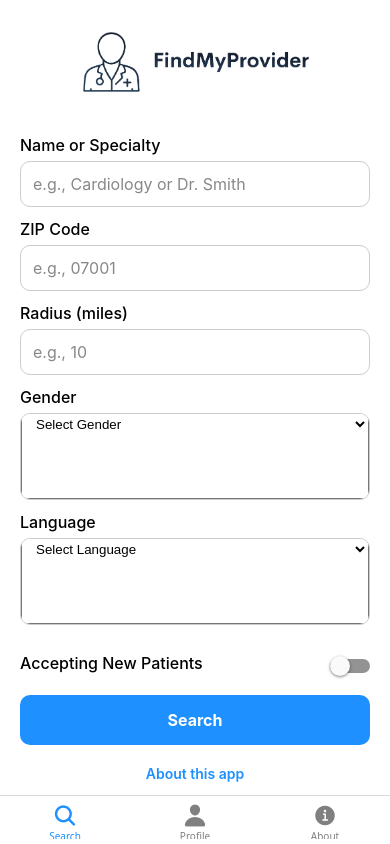
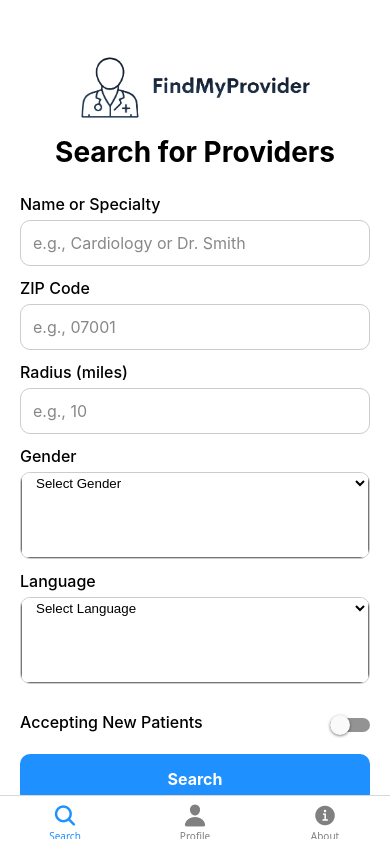
Before and after one commit to LakshayMunjal-dev/FindMyProvider, a React Native app: screen /Search in a window 390 px wide. Built offline with nearby package versions, Linux system fonts and the light colour scheme.

Commit message:
Add bottom navigation depencies

```diff
--- a/package.json
+++ b/package.json
@@ -11,6 +11,7 @@
   "dependencies": {
     "@react-native-community/masked-view": "^0.1.11",
     "@react-native-picker/picker": "^2.9.0",
+    "@react-navigation/bottom-tabs": "^7.3.10",
     "@react-navigation/native": "^7.1.6",
     "@react-navigation/native-stack": "^7.3.10",
     "expo": "~52.0.46",
--- a/screens/SearchScreen.js
+++ b/screens/SearchScreen.js
@@ -20,6 +20,7 @@ export default function SearchScreen({ navigation }) {
     <ScrollView style={styles.container}>
       <View style={styles.header}>
         <Image source={logo} style={styles.logo} />
+        <Text style={styles.title}>Search for Providers</Text>
       </View>
 
       <View style={styles.field}>
@@ -122,13 +123,6 @@ export default function SearchScreen({ navigation }) {
         <Text style={styles.searchButtonText}>Search</Text>
       </TouchableOpacity>
 
-      <TouchableOpacity
-        onPress={() => navigation.navigate('About')}
-        style={{ marginTop: 20, marginBottom: 20, alignSelf: 'center' }}
-      >
-        <Text style={{ color: '#1E90FF', fontWeight: '600' }}>About this app</Text>
-      </TouchableOpacity>
-
     </ScrollView>
   );
 }
@@ -144,14 +138,14 @@ const styles = StyleSheet.create({
   },
   logo: {
     width: 260,
-    height: 80,
+    height: 90,
     resizeMode: 'contain',
-    marginBottom: 10,
+    marginTop: 20,
   },
   title: {
     fontSize: 28,
     fontWeight: 'bold',
-    marginBottom: 6,
+    marginTop: 5
   },
   subtitle: {
     fontSize: 20,
```
Also changed, not shown: 1 other file (tests, documents, lock files or other folders).
